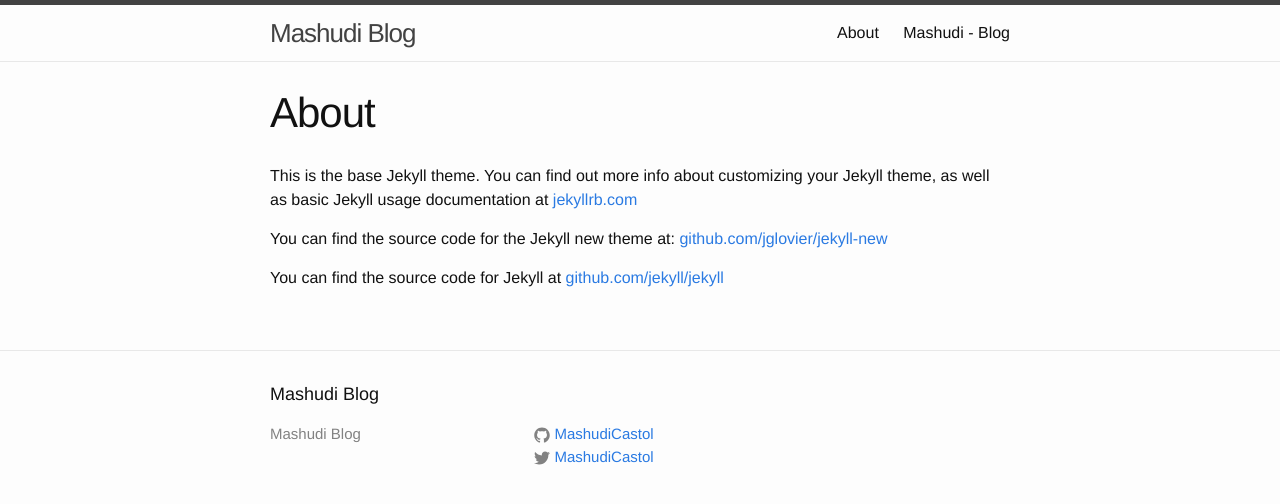
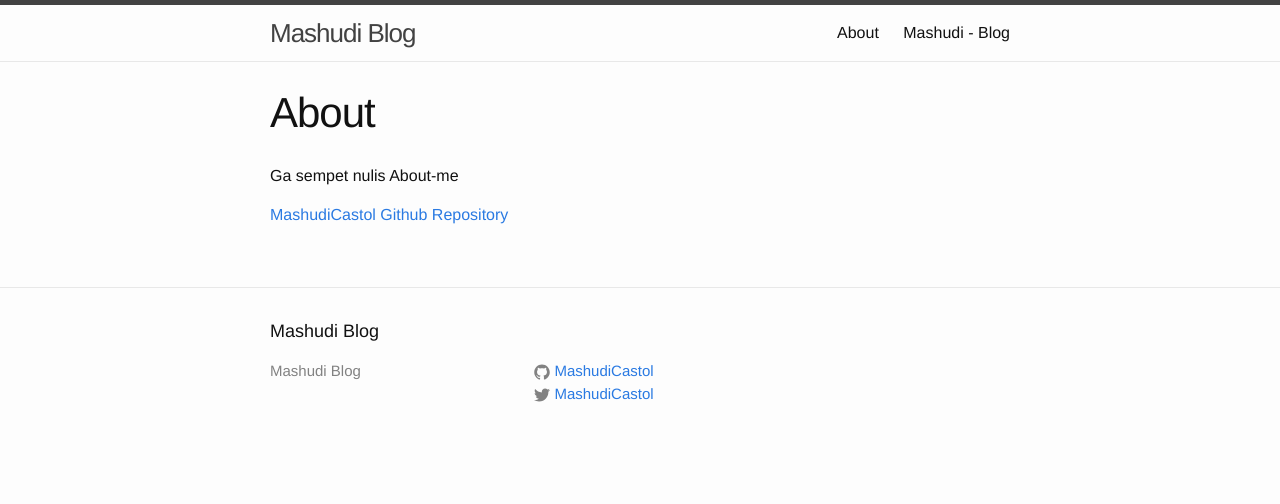
Before and after one commit to MashudiSudonym/diTerminal, a Jekyll site: the page built from about.md, in a window 1280 px wide. Shown: the top 504 px of the page. Built offline with Jekyll 4.4.1, drawn with Linux system fonts in a browser that asks for light colours.

Commit message:
Halaman update

```diff
--- a/_includes/header.html
+++ b/_includes/header.html
@@ -6,11 +6,8 @@
 
     <nav class="site-nav">
       <a href="#" class="menu-icon">
-        <svg viewBox="0 0 18 15">
-          <path fill="#424242" d="M18,1.484c0,0.82-0.665,1.484-1.484,1.484H1.484C0.665,2.969,0,2.304,0,1.484l0,0C0,0.665,0.665,0,1.484,0 h15.031C17.335,0,18,0.665,18,1.484L18,1.484z"/>
-          <path fill="#424242" d="M18,7.516C18,8.335,17.335,9,16.516,9H1.484C0.665,9,0,8.335,0,7.516l0,0c0-0.82,0.665-1.484,1.484-1.484 h15.031C17.335,6.031,18,6.696,18,7.516L18,7.516z"/>
-          <path fill="#424242" d="M18,13.516C18,14.335,17.335,15,16.516,15H1.484C0.665,15,0,14.335,0,13.516l0,0 c0-0.82,0.665-1.484,1.484-1.484h15.031C17.335,12.031,18,12.696,18,13.516L18,13.516z"/>
-        </svg>
+        <link rel="apple-touch-icon-precomposed" sizes="144x144" href="/assets/kawaiituxicon.png">
+        <link rel="shortcut icon" href="/assets/kawaiituxicon2.png">
       </a>
 
       <div class="trigger">
--- a/about.md
+++ b/about.md
@@ -4,8 +4,6 @@
 permalink: /about/
 ---
 
-This is the base Jekyll theme. You can find out more info about customizing your Jekyll theme, as well as basic Jekyll usage documentation at [jekyllrb.com](http://jekyllrb.com/)
+Ga sempet nulis About-me
 
-You can find the source code for the Jekyll new theme at: [github.com/jglovier/jekyll-new](https://github.com/jglovier/jekyll-new)
-
-You can find the source code for Jekyll at [github.com/jekyll/jekyll](https://github.com/jekyll/jekyll)
+[MashudiCastol Github Repository](https://github.com/MashudiCastol)
```
